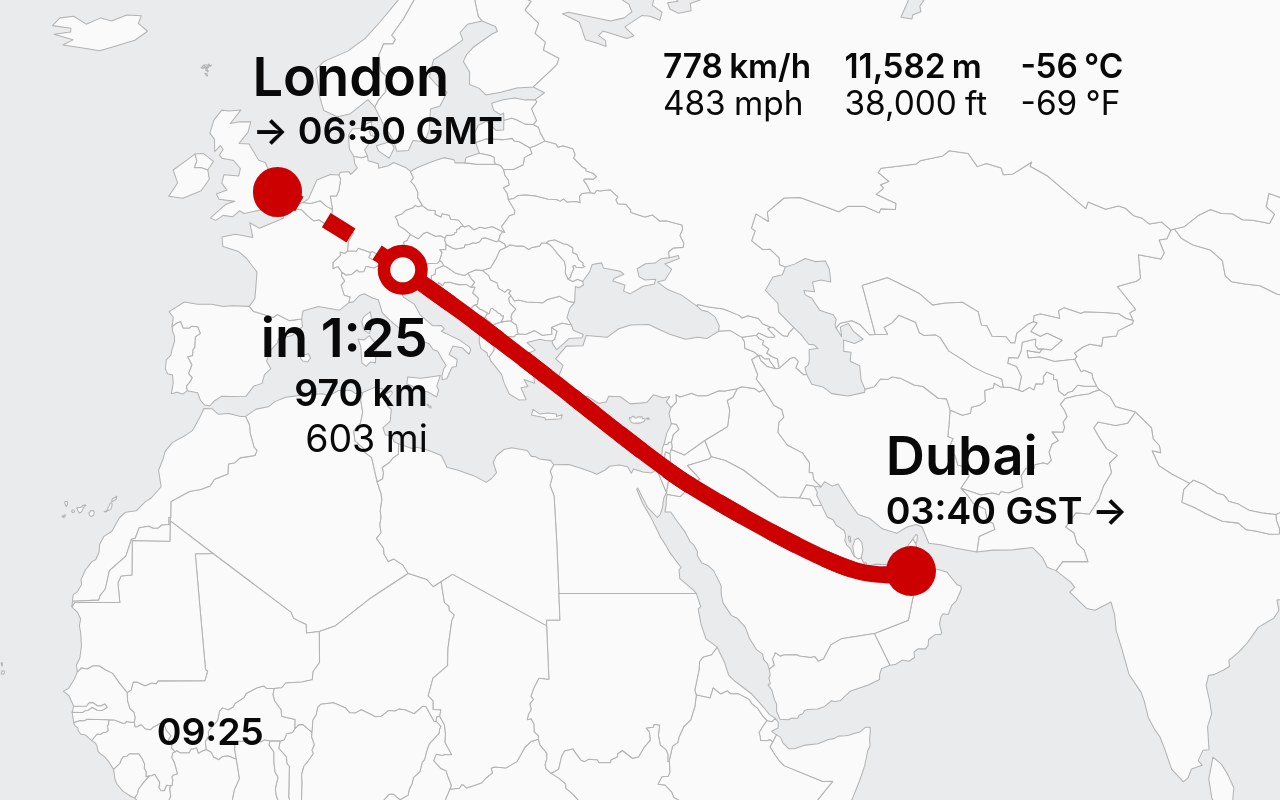
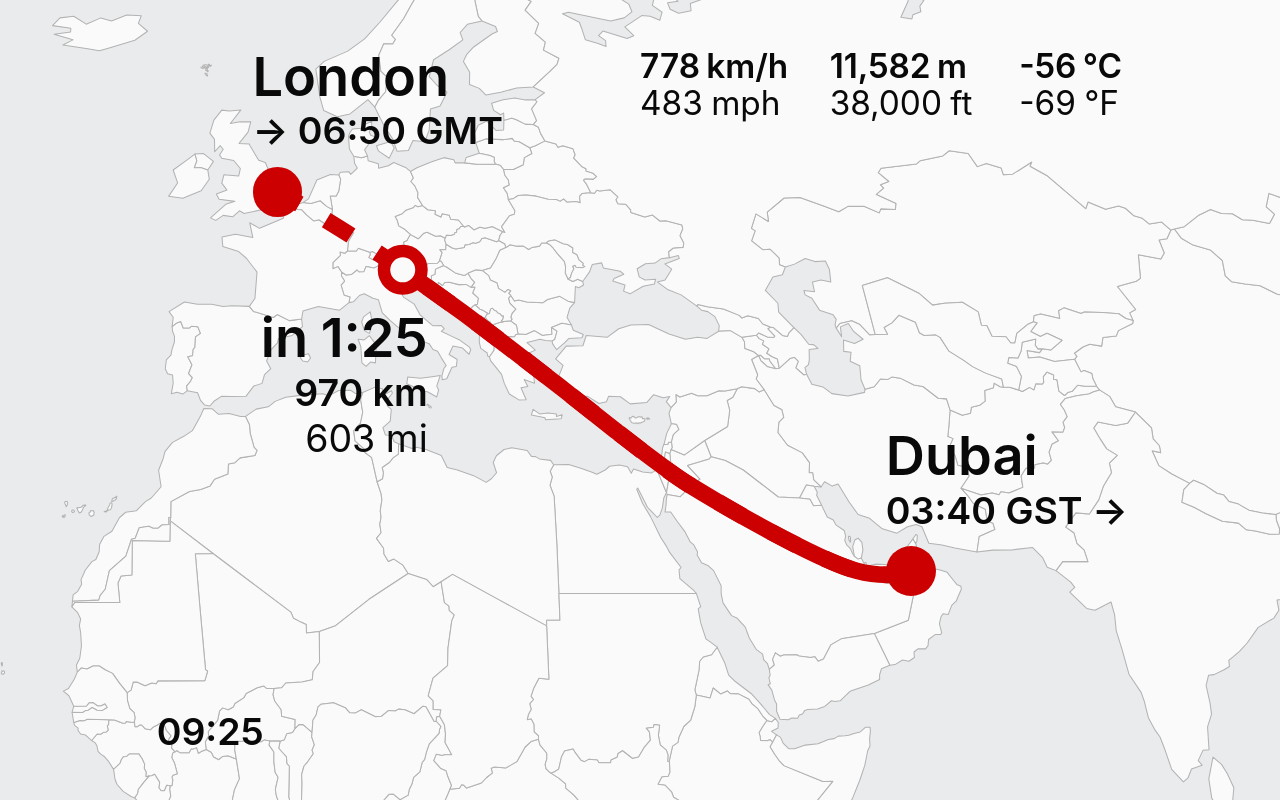
Before and after one commit to adamplesnik/flight-progress-prototype, a React (Vite) app: page / in a window 1280 px wide. Built offline with nearby package versions, Linux system fonts and the light colour scheme; a web font is replaced by a local one.

Commit message:
Fixed boxes' width

```diff
--- a/src/index.css
+++ b/src/index.css
@@ -211,6 +211,11 @@
   flex-direction: column;
   align-items: flex-start;
   gap: 0.390625cqw;
+  width: 14.6484375cqw; /* 150px at the 1024px design width: speed, altitude */
+}
+
+.flight-data > div:last-child {
+  width: 9.765625cqw; /* 100px: temperature */
 }
 
 .flight-data dt,
```
